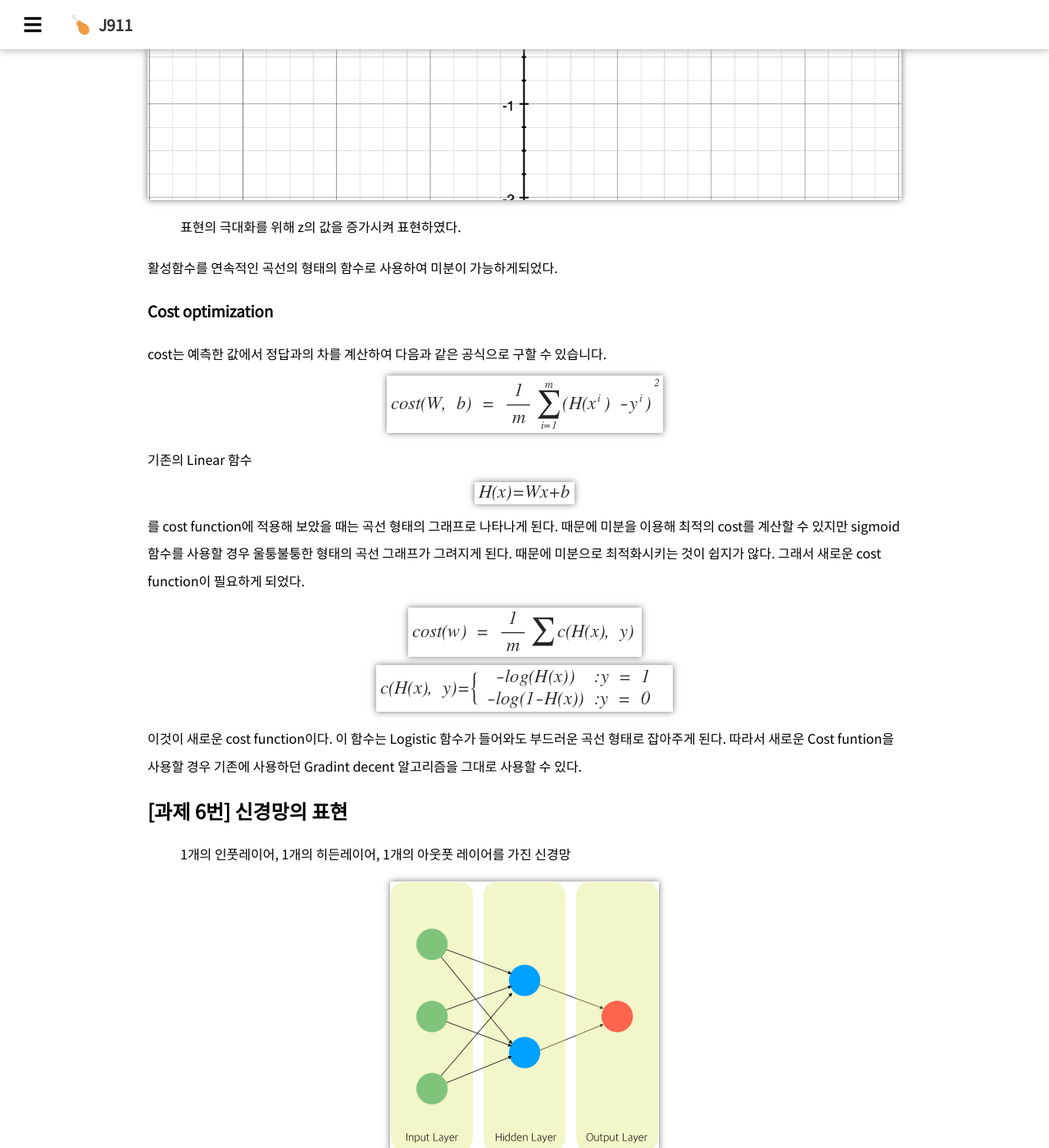
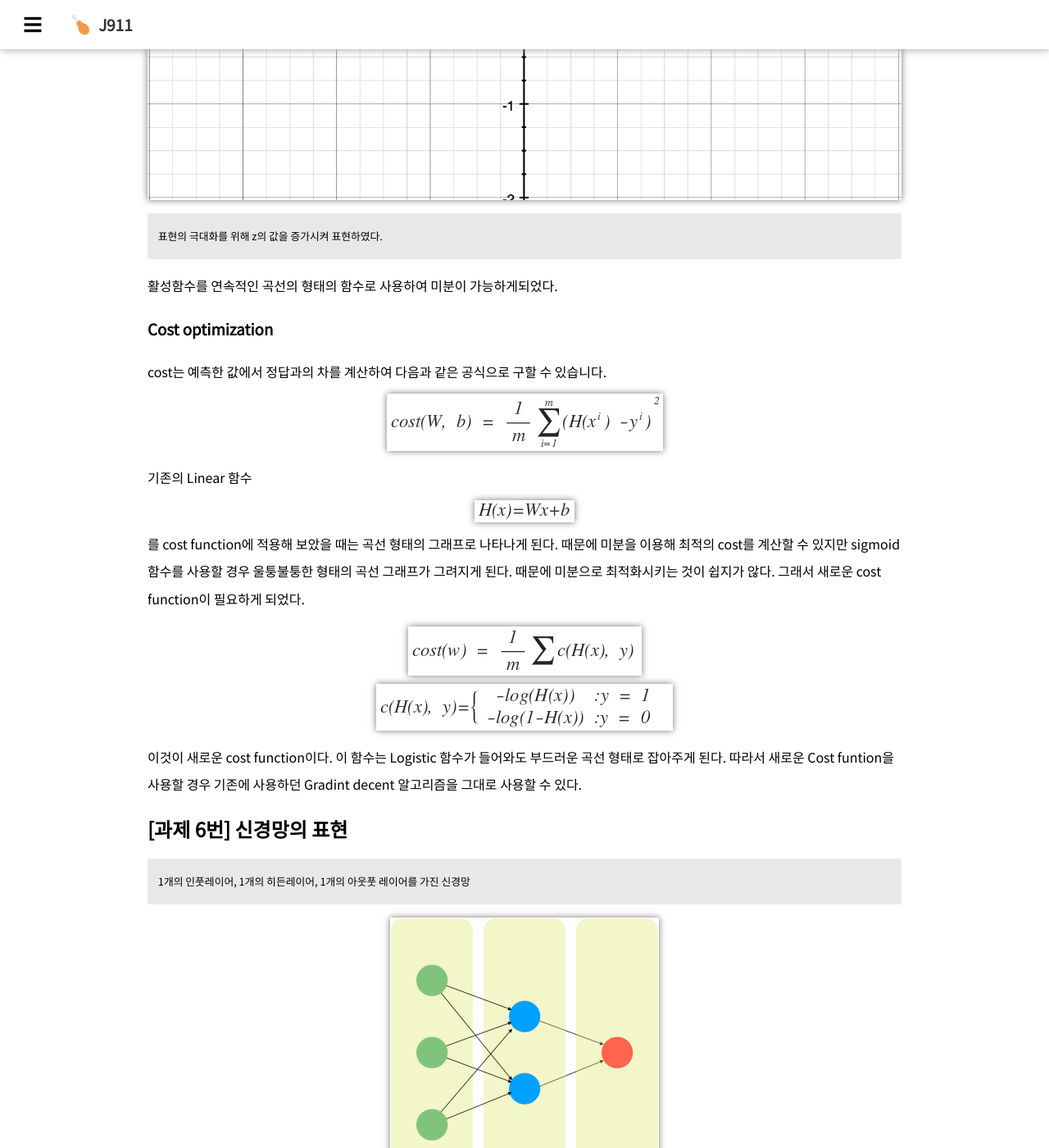
Before and after one commit to kmss1258/kmss1258.github.io, a Jekyll site: the page built from _posts/2018-10-31-sigmoid-and-cost-optimize.markdown, in a window 1280 px wide and 1400 px high, scrolled down 1009 px. Shown: the whole window at 82% size. Built offline with Jekyll 4.4.1, drawn with Linux system fonts in a browser that asks for light colours; nearby versions of some CDN libraries; comment, search, counter and statistics services are not loaded.

Commit message:
Update main.css

```diff
--- a/assets/css/main.css
+++ b/assets/css/main.css
@@ -322,6 +322,14 @@ hr {
     overflow: hidden;
     text-overflow: ellipsis;
 }
+.post__contents blockquote {
+    background-color: #e8e8e8;
+    padding: 0.3em 1em;
+    margin: 0;
+    border-radius: 3px;
+    font-size: 0.8rem;
+    line-height: 1.4rem;
+}
 
 @media (min-width: 960px) {
     .container {
```
